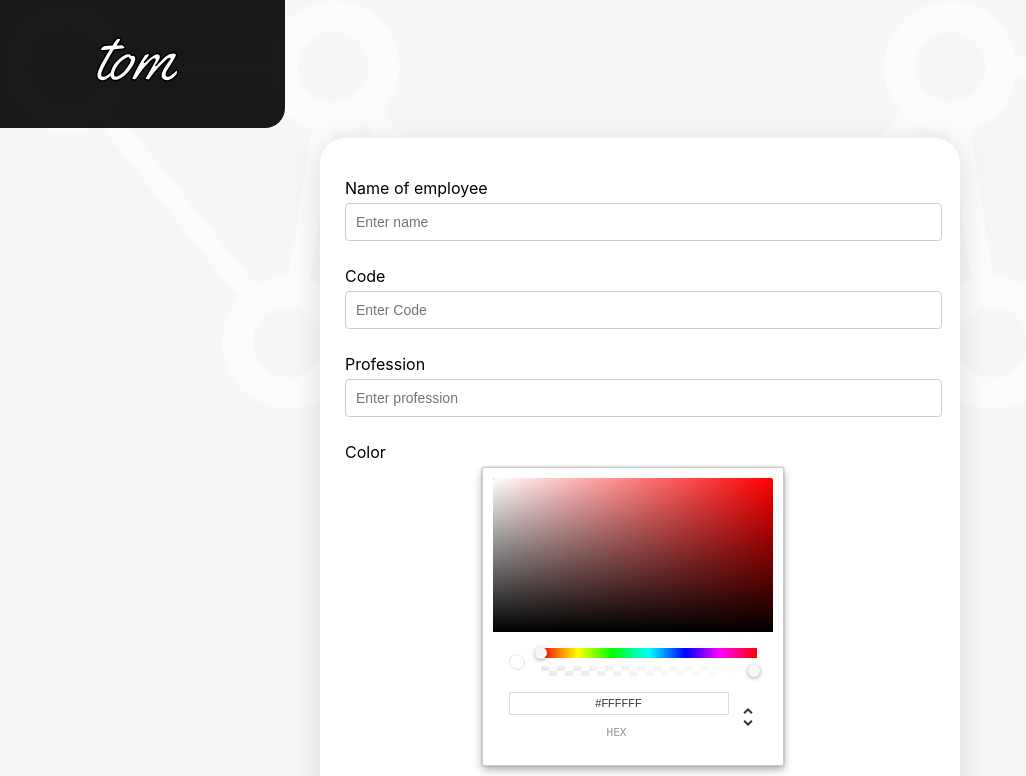
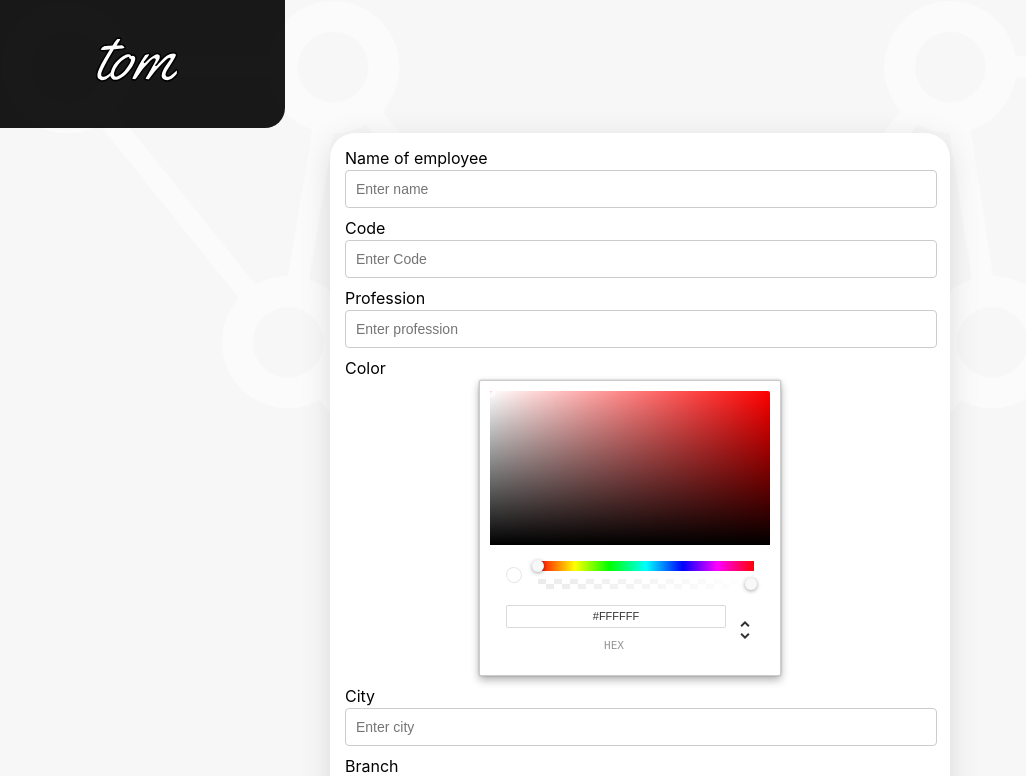
Before and after one commit to tommasMeeussen/plexxis-employees-exercise, a React (Create React App) app: page /add in a window 1280 px wide. Shown: the top 776 px of the page, without its empty margins (0-1026 px from the left). Built offline with nearby package versions, Linux system fonts and the light colour scheme; no server answers.

Commit message:
updated form styling

```diff
--- a/src/App.css
+++ b/src/App.css
@@ -131,27 +131,27 @@ tbody tr:hover {
 
 /* AddEmployee Styles */
 .add-employee {
-  padding-top: 10px;
-  margin-bottom: 20px;
+  padding-top: 5px;
+  margin-bottom: 10px;
 }
 
 .employee-form {
   max-width: 600px;
   margin: 0 auto;
-  padding: 20px;
+  padding: 10px;
   background-color: #ffffff;
   border-radius: 25px;
   box-shadow: rgba(100, 100, 111, 0.2) 0px 7px 29px 0px;
 }
 
 .employee-form .form-group {
-  padding: 20px 20px 5px 5px;
+  padding: 5px 25px 5px 5px;
 }
 
 .employee-form label {
   display: block;
   font-weight: normal;
-  margin-bottom: 5px;
+  margin-bottom: 2px;
   text-align: left;
 }
 
```
